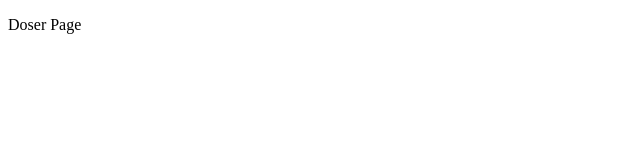
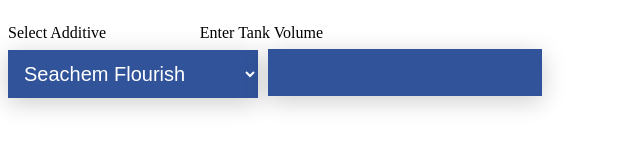
Before and after one commit to SBennettCode1/AquariumDoser, a plain HTML site: page Aquarium Doser/wwwroot/html/doserPage.html in a window 1280 px wide. Shown: the whole page, without its empty margins (0-640 px from the left). Drawn offline with Linux system fonts and the light colour scheme; files that its build step writes are made by us from their sources.

Commit message:
Added dropdown and number select to doser page, created new css for doser page, fixed problem with index.css

```diff
--- /dev/null
+++ b/Aquarium Doser/wwwroot/css/doserPage.css
@@ -0,0 +1,65 @@
+.doserSelect {
+  position: relative;
+  top: 1vh;
+  display: inline-block
+}
+
+.doserSelect select {
+  background-color: #315399;
+  color: white;
+  padding: 12px;
+  width: 250px;
+  border: none;
+  font-size: 20px;
+  box-shadow: 0 5px 25px rgba(0, 0, 0, 0.2);
+  -webkit-appearance: button;
+  appearance: button;
+  outline: none;
+}
+
+.doserSelect::before {
+  position: absolute;
+  top: 0;
+  right: 0;
+  width: 20%;
+  height: 100%;
+  text-align: center;
+  font-size: 28px;
+  line-height: 45px;
+  color: rgba(255, 255, 255, 0.5);
+  background-color: rgba(255, 255, 255, 0.1);
+  pointer-events: none;
+}
+
+.doserSelect:hover::before {
+  color: rgba(255, 255, 255, 0.6);
+  background-color: rgba(255, 255, 255, 0.2);
+}
+
+.doserSelect select option {
+  padding: 30px;
+}
+
+#volumeInput {
+    left: 0.5vw;
+    top: 0.5vw;
+    position: relative;
+    background-color: #315399;
+    color: white;
+    padding: 12px;
+    width: 250px;
+    border: none;
+    font-size: 20px;
+    box-shadow: 0 5px 25px rgba(0, 0, 0, 0.2);
+    outline: none;
+    display: inline-block
+}
+
+#doserSelectText p{
+    display: inline-block;
+    margin-bottom: 0;
+}
+
+#tankVolumeLabel{
+    margin-left: 7vw;
+}
--- a/Aquarium Doser/wwwroot/html/doserPage.html
+++ b/Aquarium Doser/wwwroot/html/doserPage.html
@@ -2,9 +2,24 @@
 <html>
 <head>
     <meta charset="utf-8" />
+    <link rel="stylesheet" href="css/doserPage.css">
     <title></title>
 </head>
 <body>
-    <p>Doser Page</p>
+    <div id="doserSelectText">
+        <p>Select Additive</p>
+        <p id="tankVolumeLabel">Enter Tank Volume</p>
+    </div>
+
+    <div>
+        <div class="doserSelect">
+            <select>
+                <option value="Seachem Flourish">Seachem Flourish</option>
+                <option value="Seachem Flourish Excel">Seachem Flourish Excel</option>
+            </select>
+        </div>
+
+        <input type="number" id="volumeInput" min="1" max="1000">
+     </div>
 </body>
 </html>
```
Also changed, not shown: Aquarium Doser/wwwroot/index.css (+2 -5 lines).
